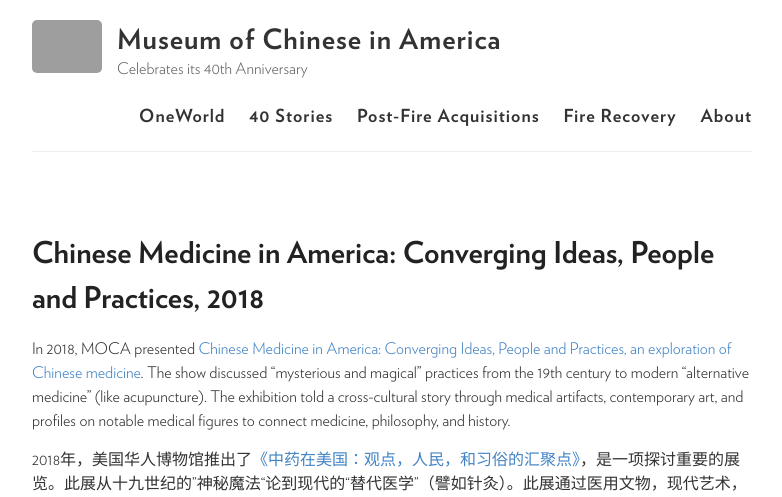
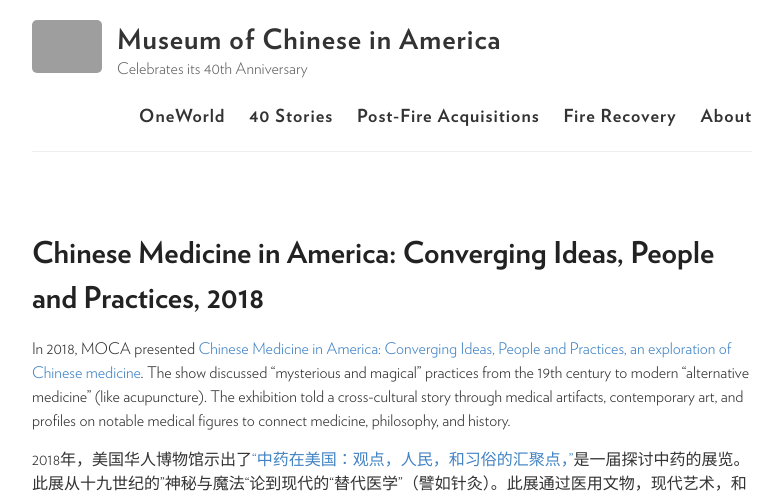
Before and after one commit to moca40/moca40.github.io, a Jekyll site: the page built from _stories/2018-01-01-chinese-medicine.md, in a window 1280 px wide, cut to the strip 0-497 px from the top of the page. Shown: the whole strip, without its empty margins (248-1030 px from the left). Built offline with Jekyll 4.4.1, drawn with Linux system fonts in a browser that asks for light colours; some of the changed text lies outside the part shown; grey boxes are pictures that could not be loaded.

Commit message:
Update 2018-01-01-chinese-medicine.md

```diff
--- a/_stories/2018-01-01-chinese-medicine.md
+++ b/_stories/2018-01-01-chinese-medicine.md
@@ -8,6 +8,7 @@
 
 In 2018, MOCA presented [Chinese Medicine in America: Converging Ideas, People and Practices, an exploration of Chinese medicine](https://www.mocanyc.org/exhibitions/chinese_medicine_in_america). The show discussed “mysterious and magical” practices from the 19th century to modern “alternative medicine” (like acupuncture).  The exhibition told a cross-cultural story through medical artifacts, contemporary art, and profiles on notable medical figures to connect medicine, philosophy, and history.
 
-2018年，美国华人博物馆推出了[《中药在美国：观点，人民，和习俗的汇聚点》](https://www.mocanyc.org/exhibitions/chinese_medicine_in_america)，是一项探讨重要的展览。此展从十九世纪的”神秘魔法“论到现代的“替代医学”（譬如针灸）。此展通过医用文物，现代艺术，和知名医学者的介绍描述了一个链接医学，哲学，和历史的跨文化故事。
+ 2018年，美国华人博物馆示出了[“中药在美国：观点，人民，和习俗的汇聚点，”](https://www.mocanyc.org/exhibitions/chinese_medicine_in_america)是一届探讨中药的展览。此展从十九世纪的”神秘与魔法“论到现代的“替代医学”（譬如针灸）。此展通过医用文物，现代艺术，和知名医学者的介绍描写了一个链接医学，哲学，和历史的跨文化故事。
+
 
 {% include slideshow.html %}
```
